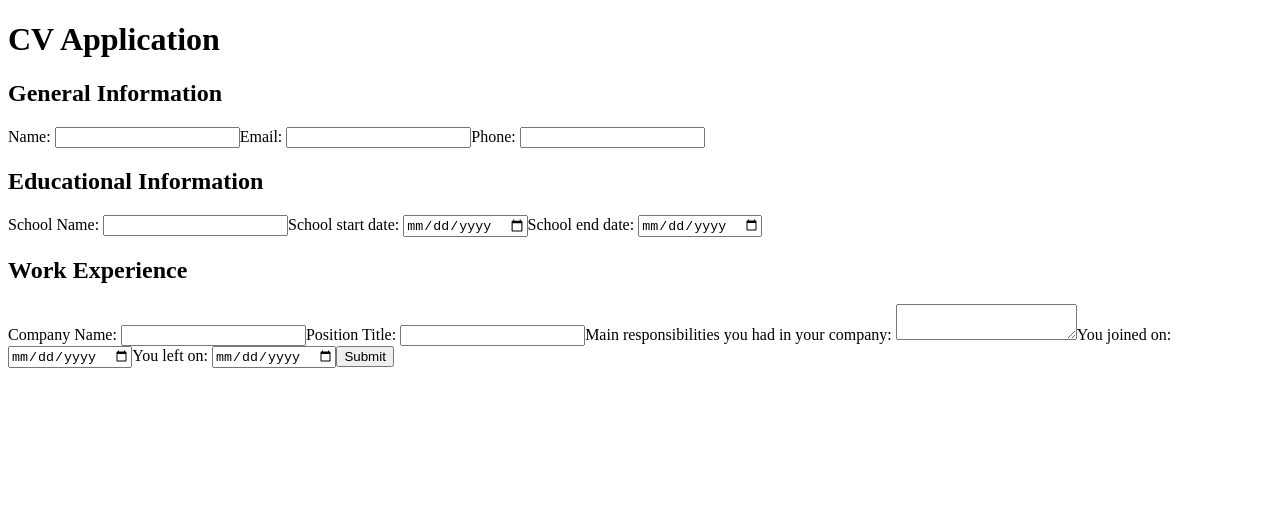
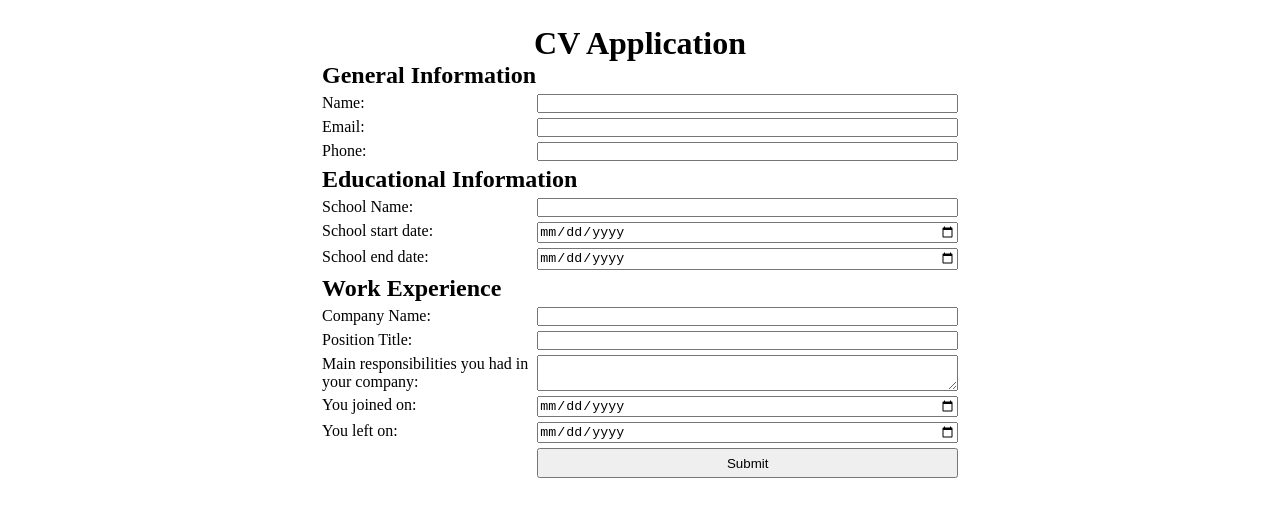
Before and after one commit to devritra/cv-application-odin, a React (Vite) app: page / in a window 1280 px wide. Shown: the top 516 px of the page. Built offline with nearby package versions, Linux system fonts and the light colour scheme.

Commit message:
feat: add css

```diff
--- a/src/components/Display.jsx
+++ b/src/components/Display.jsx
@@ -2,7 +2,7 @@ export function Display({cvObj,isActive, handleEdit}){
     return(
         <>
             {isActive?(
-                <section>
+                <section className="display">
                     <h2>General Information</h2>
                     <p>Name: </p>
                     <p>{cvObj.Name}</p>
--- a/src/components/MainPage.jsx
+++ b/src/components/MainPage.jsx
@@ -61,7 +61,7 @@ export function MainPage(){
     console.log(cvObj);
 
     return(
-        <>
+        <div className="mainPage">
             <h1>CV Application</h1>
             <FormHolder
                 name={cvObj.Name}
@@ -94,6 +94,6 @@ export function MainPage(){
                 isActive={activeIndex === 1}
                 handleEdit={handleEdit}
             />
-        </>
+        </div>
     )
 }
--- a/src/main.jsx
+++ b/src/main.jsx
@@ -1,6 +1,7 @@
 import { StrictMode } from 'react'
 import { createRoot } from 'react-dom/client'
 import { MainPage } from './components/MainPage'
+import './styles/mainPage.css'
 
 createRoot(document.getElementById('root')).render(
   <StrictMode>
--- /dev/null
+++ b/src/styles/mainPage.css
@@ -0,0 +1,49 @@
+*,*::after,*::before{
+    margin: 0;
+    padding: 0;
+    box-sizing: border-box;
+}
+.mainPage{
+    display: grid;
+    margin: 25px auto;
+}
+form{
+    display: grid;
+    gap: 5px;
+}
+h1{
+    text-align: center;
+}
+input[type="submit"]{
+    height: 30px;
+}
+.display{
+    display: grid;
+    grid-template-columns: 1fr 2fr;
+}
+.display h2{
+    grid-column: 1/3;
+}
+.display>button{
+    grid-column: 2/3;
+    height: 30px;
+}
+@media(min-width: 320px){
+    .mainPage{
+        max-width: 315px;
+    }
+}
+@media(min-width: 641px){
+    .mainPage{
+        max-width: 636px;
+    }
+    form{
+        grid-template-columns: 1fr 2fr;
+    }
+    h2{
+        grid-column: 1/3;
+    }
+    input[type="submit"]{
+        grid-column: 2/3;
+    }
+}
```
